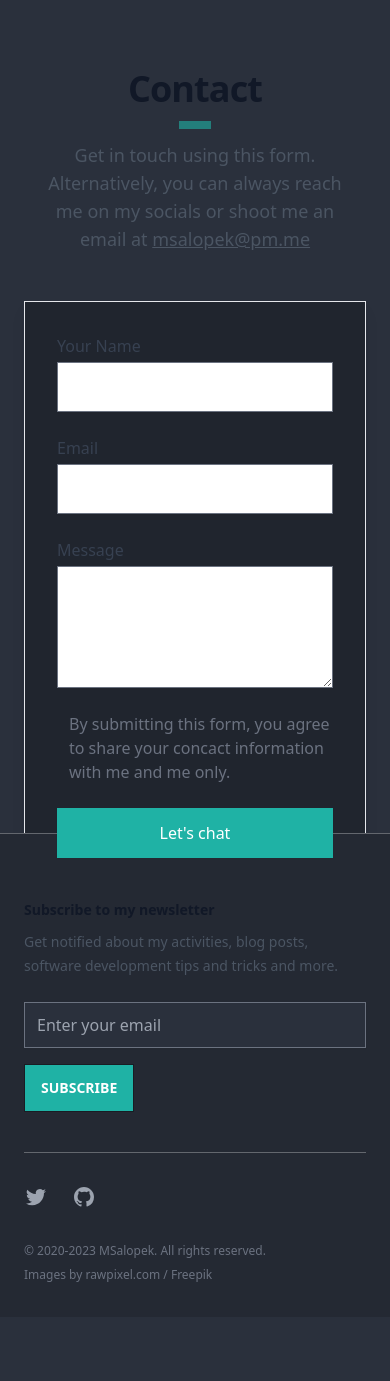
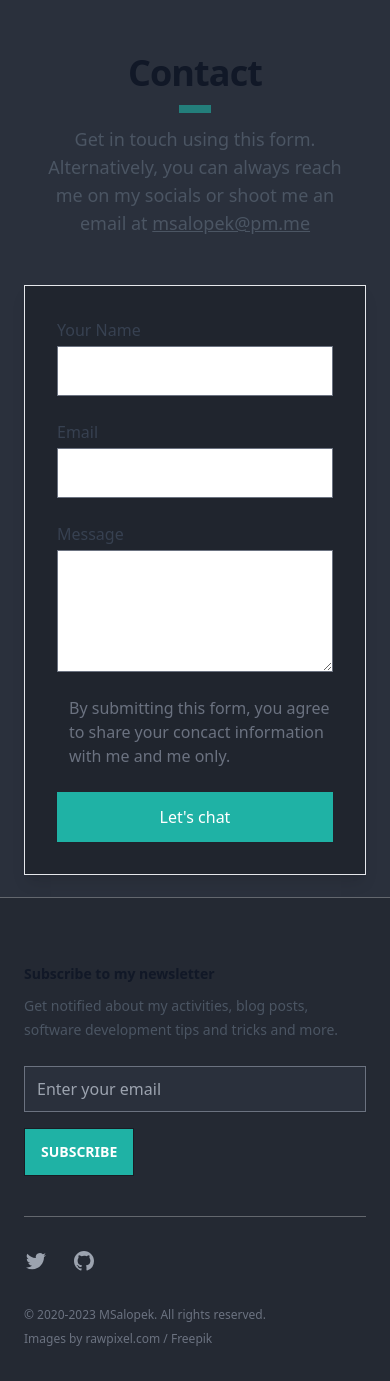
Before and after one commit to MSalopek/devprofile, a Next.js app: page / in a window 390 px wide. Shown: the part 2437-3818 px from the top of the page. Before the commit the page ends 3754 px from the top, so only its background shows below. Built offline with nearby package versions, Linux system fonts and the light colour scheme; no server answers.

Commit message:
update contact section clipping on mobile

```diff
--- a/src/components/Contact.tsx
+++ b/src/components/Contact.tsx
@@ -9,7 +9,7 @@ export default function Contact() {
   const [state, handleSubmit] = useForm(fspree);
 
   return (
-    <div id="contact" className="w-full h-screen py-20 px-6 lg:px-8 lg:py-24">
+    <div id="contact" className="w-full h-screen lg:h-screen py-16 px-6 lg:px-8 lg:py-24">
       <div className="mx-auto max-w-xl">
         <div className="mx-auto max-w-7xl px-6 lg:px-8">
           <div className="mx-auto max-w-2xl text-center">
--- a/src/components/Footer.tsx
+++ b/src/components/Footer.tsx
@@ -10,7 +10,7 @@ export default function Footer() {
   const [state, handleSubmit] = useForm(fspree);
 
   return (
-    <footer className="bg-base-200 w-full border-t border-gray-100/30" aria-labelledby="footer-heading" >
+    <footer id="footer" className="bg-base-200 w-full mt-16 sm:mt-16 border-t border-gray-100/30" aria-labelledby="footer-heading" >
       <h2 id="footer-heading" className="sr-only">
         Footer
       </h2>
```
